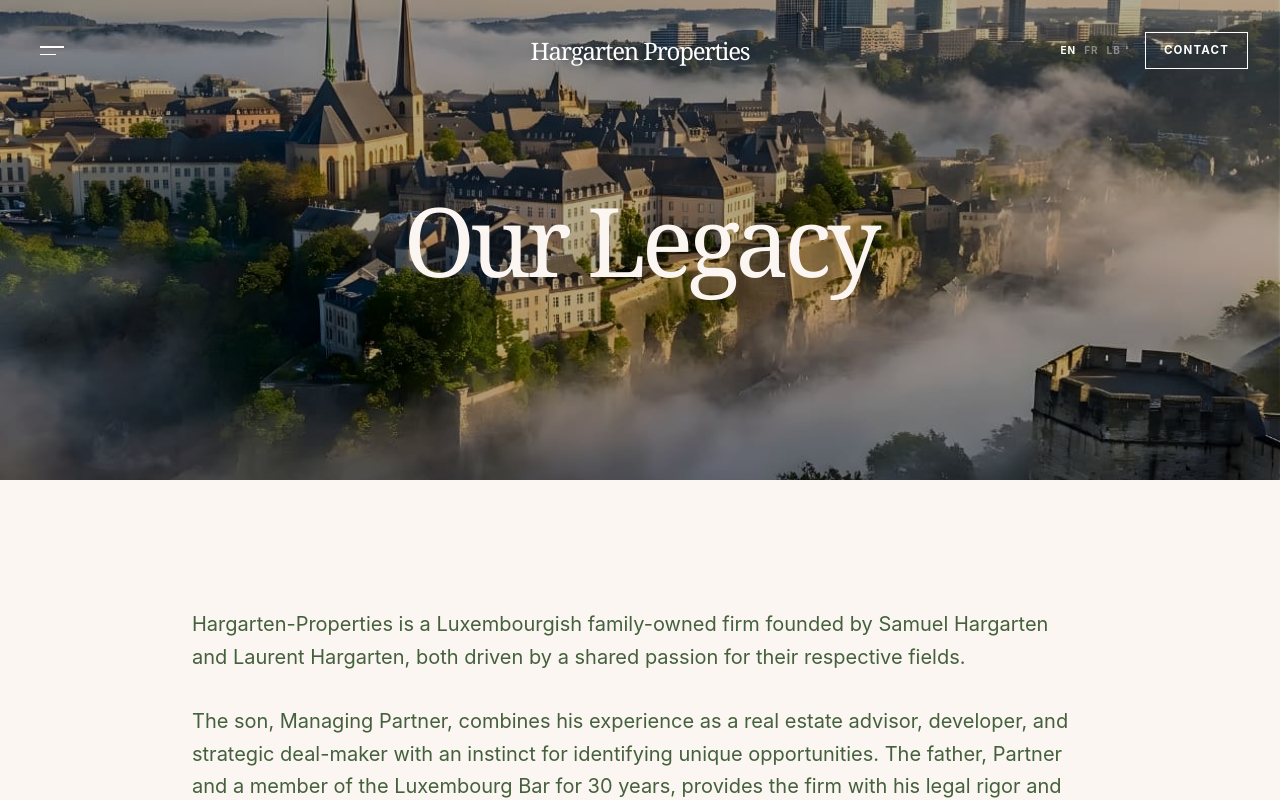
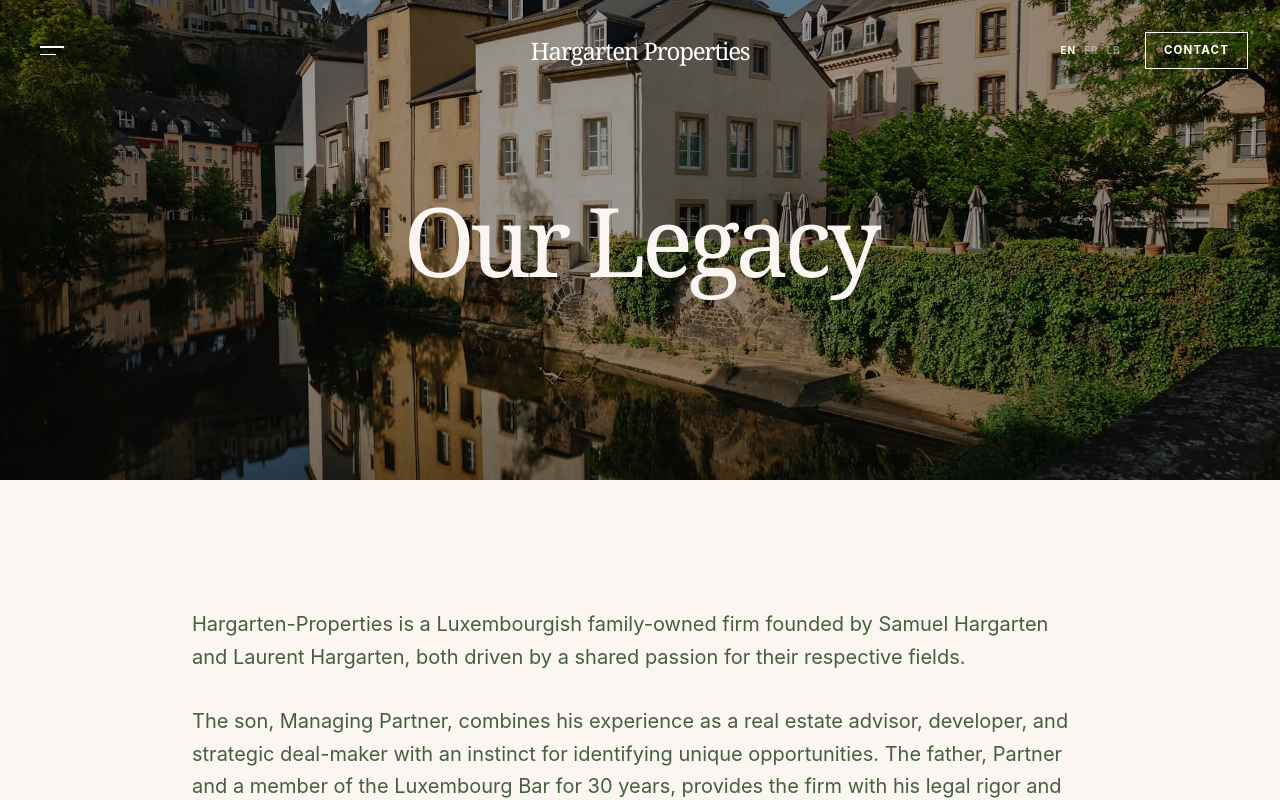
Before and after one commit to briggsdavis/hargarten, a React (Vite) app: page /about in a window 1280 px wide. Shown: the top 800 px of the page. Built offline with nearby package versions, Linux system fonts and the light colour scheme.

Commit message:
Use potential.jpg as hero banner image on About page
https://claude.ai/code/session_01P3tgH1xS7FGdqRVSjhpikj

```diff
--- a/src/pages/About.tsx
+++ b/src/pages/About.tsx
@@ -62,7 +62,7 @@ export const About = () => {
             className="absolute inset-0 w-full h-[130%] -top-[15%]"
           >
             <img
-              src="/finalhero.jpg"
+              src="/potential.jpg"
               alt="About Hargarten"
               className="w-full h-full object-cover"
             />
```
